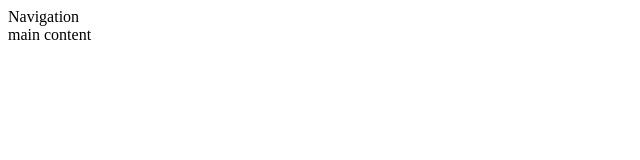
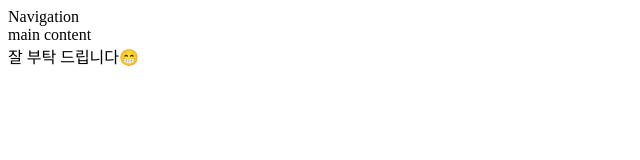
Before and after one commit to yushhhhh/company-project, a plain HTML site: page index.html in a window 1280 px wide. Shown: the whole page, without its empty margins (0-640 px from the left). Drawn offline with Linux system fonts and the light colour scheme.

Commit message:
freshman first commit

```diff
--- a/index.html
+++ b/index.html
@@ -1,15 +1,16 @@
 <!DOCTYPE html>
 <html lang="en">
   <head>
-        <meta charset="UTF-8">
-        <meta http-equiv="X-UA-Compatible" content="IE=edge">
-        <meta name="viewport" content="width=device-width, initial-scale=1.0">
+    <meta charset="UTF-8" />
+    <meta http-equiv="X-UA-Compatible" content="IE=edge" />
+    <meta name="viewport" content="width=device-width, initial-scale=1.0" />
     <title>Document</title>
   </head>
   <body>
     <nav>Navigation</nav>
     <section class="main">
-            main content
+      main content<br />
+      잘 부탁 드립니다😁
     </section>
     <footer></footer>
   </body>
```
Lines whose indentation alone changed are shown as unchanged.
